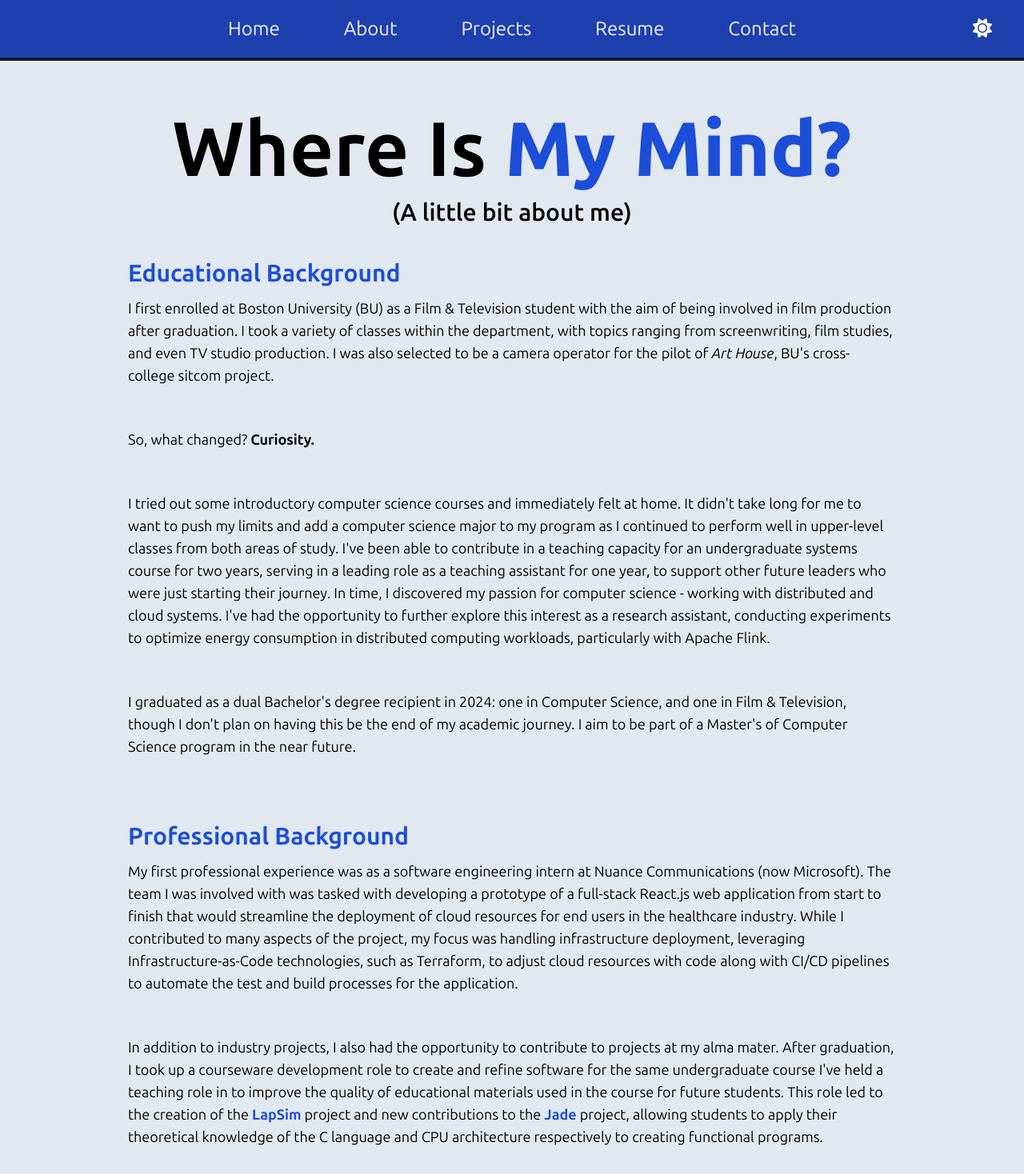
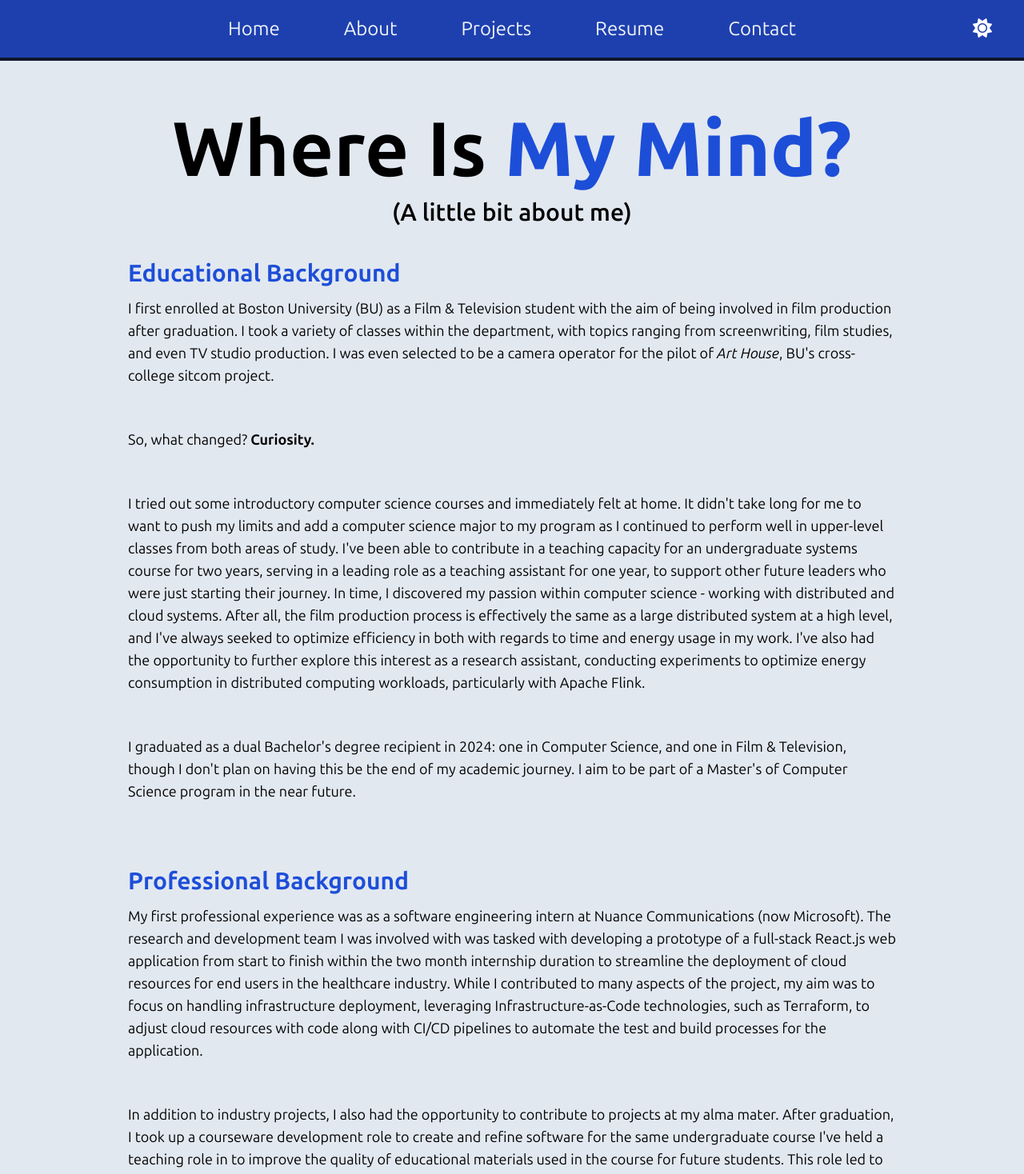
Before and after one commit to jakegustin/personal-website, a Vue app: page /about in a window 1280 px wide. Shown: the top 1468 px of the page at 80% size. Built offline with nearby package versions, Linux system fonts and the light colour scheme.

Commit message:
minor wording updates, updated resume

```diff
--- a/src/components/Home/EmploymentHist.vue
+++ b/src/components/Home/EmploymentHist.vue
@@ -1,3 +1,7 @@
+<script setup lang="ts">
+import { RouterLink } from 'vue-router';
+</script>
+
 <template>
     <div class="bg-blue-800 dark:bg-blue-900 text-slate-100 py-16 border-black border-y-4 transition-colors duration-300 ease-in-out">
         <h2 class="flex text-4xl font-bold place-content-center text-center py-5 px-5">I've Been Employed at These Organizations</h2>
@@ -13,7 +17,7 @@
                 </li>
                 <li class="text-2xl md:text-3xl mb-5 flex flex-row items-center w-full">
                     <i class="fa-solid fa-question text-5xl w-24 text-center  flex-shrink-0"></i>
-                    <span class="text-left pl-5">Hiring? Your organization could be <span class="text-teal-400 font-extrabold">next!</span></span>
+                    <span class="text-left pl-5">Hiring? Your organization could be <RouterLink to="/contact" class="hover:underline text-teal-400 font-extrabold">next!</RouterLink></span>
                 </li>
             </ul>
         </div>
--- a/src/components/Home/Hero.vue
+++ b/src/components/Home/Hero.vue
@@ -22,13 +22,11 @@ export default {
 
         const interval = setInterval(() => {
             if (localStorage.getItem('loadingComplete') === 'true') {
-                console.log("LIGHT IT UP!");
                 clearInterval(interval);
                 this.visibleTitle.forEach((_, index) => {
                     setTimeout(() => {this.visibleTitle[index] = true}, index * 1000)
                 });
             }
-            console.log("crap");
         }, 100);
 
     },
--- a/src/views/About.vue
+++ b/src/views/About.vue
@@ -20,7 +20,7 @@ import ContactFooter from '../components/ContactFooter.vue';
                     <h2 class="text-3xl font-bold text-blue-700">Educational Background</h2>
                     <p >I first enrolled at Boston University (BU) as a Film & Television student
                         with the aim of being involved in film production after graduation. I took a variety of classes within the department,
-                        with topics ranging from screenwriting, film studies, and even TV studio production. I was also selected to be a
+                        with topics ranging from screenwriting, film studies, and even TV studio production. I was even selected to be a
                         camera operator for the pilot of <i>Art House</i>, BU's cross-college sitcom project.
                     </p>
                     <br/>
@@ -31,8 +31,10 @@ import ContactFooter from '../components/ContactFooter.vue';
                         It didn't take long for me to want to push my limits and add a computer science major to my program as I continued to perform well in
                         upper-level classes from both areas of study. I've been able to contribute in a teaching capacity for an undergraduate systems
                         course for two years, serving in a leading role as a teaching assistant for one year, to support other future leaders
-                        who were just starting their journey. In time, I discovered my passion for computer science - working with distributed
-                        and cloud systems. I've had the opportunity to further explore this interest as a research assistant,
+                        who were just starting their journey. In time, I discovered my passion within computer science - working with distributed
+                        and cloud systems. After all, the film production process is effectively the same as a large distributed system at a high level,
+                        and I've always seeked to optimize efficiency in both with regards to time and energy usage in my work.
+                        I've also had the opportunity to further explore this interest as a research assistant,
                         conducting experiments to optimize energy consumption in distributed computing workloads, particularly with Apache Flink.
                     </p>
                     <br/>
@@ -45,9 +47,9 @@ import ContactFooter from '../components/ContactFooter.vue';
                     <h2 class="text-3xl font-bold text-blue-700">Professional Background</h2>
                     <p >
                         My first professional experience was as a software engineering intern at Nuance Communications (now Microsoft).
-                        The team I was involved with was tasked with developing a prototype of a full-stack React.js web application from start to
-                        finish that would streamline the deployment of cloud resources for end users in the healthcare industry. While I contributed to
-                        many aspects of the project, my focus was handling infrastructure deployment, leveraging Infrastructure-as-Code technologies, such
+                        The research and development team I was involved with was tasked with developing a prototype of a full-stack React.js web application from start to
+                        finish within the two month internship duration to streamline the deployment of cloud resources for end users in the healthcare industry. While I contributed to
+                        many aspects of the project, my aim was to focus on handling infrastructure deployment, leveraging Infrastructure-as-Code technologies, such
                         as Terraform, to adjust cloud resources with code along with CI/CD pipelines to automate the test and build processes for the application.
                     </p>
                     <br/>
@@ -55,9 +57,9 @@ import ContactFooter from '../components/ContactFooter.vue';
                         In addition to industry projects, I also had the opportunity to contribute to projects at my alma mater. After graduation,
                         I took up a courseware development role to create and refine software for the same undergraduate course I've held a teaching role in to
                         improve the quality of educational materials used in the course for future students. This role led to the creation of the
-                        <RouterLink to="/projects/lapsim"><span class="font-bold text-blue-700 ">LapSim</span></RouterLink> project and
-                        new contributions to the <RouterLink to="/projects/jade"><span class="font-bold text-blue-700">Jade</span></RouterLink>
-                         project, allowing students to apply their theoretical knowledge of the C language and CPU architecture respectively to creating functional programs.
+                        <RouterLink to="/projects/lapsim"><span class="font-bold text-cyan-400 hover:underline">LapSim</span></RouterLink> project and
+                        new contributions to the <RouterLink to="/projects/jade"><span class="font-bold text-cyan-400 hover:underline">Jade</span></RouterLink>
+                         project, allowing students to apply their theoretical knowledge of the C language and CPU architecture respectively to creating functional programs and circuitry.
                     </p>
                     <br/>
                     <p>
--- a/src/views/Jade.vue
+++ b/src/views/Jade.vue
@@ -50,7 +50,7 @@ export default {
                   <p class="pt-5">
                       With processor architecture being a new addition to the core undergraduate systems course at my alma mater, there were many aspects of
                       the course that needed to be updated and refined, including the lecture content and the assigned problem sets. The Jade schematic simulation
-                      tool was a core component of this addition, but revisions were necessary to incorporate it into the existing course structure.
+                      software, an open-source educational tool originally developed by MIT, was a core component of this addition. However, revisions were necessary to incorporate it into the existing course structure.
                   </p>
                   <br/>
                   <h3 class="text-2xl font-semibold">Key Contributions</h3>
@@ -77,6 +77,7 @@ export default {
                     <li>Autosave Functionality</li>
                     <li>Component Isolation/Merging</li>
                     <li>Improved Error Checking</li>
+                    <li>A lot more <a class="text-cyan-400 hover:underline" href="https://github.com/jakegustin/jade/blob/master/HOWTO.md" target="_blank">documentation</a></li>
                   </ul>
                   <br/>
                   <p>
--- a/src/views/LapSim.vue
+++ b/src/views/LapSim.vue
@@ -61,7 +61,7 @@ export default {
                       <p class="text-lg font-normal">
                         Written in the C language, this "client" program simulates data for 24 cars along a circuit of varying
                         corners and straights. Various metrics often found in real-world motorsports are simulated in this program, including lap times,
-                        sector times, fuel usage, tire wear, and engine mode. Pit stops, dynamic weather, and vehicle reliability add additional complexity into the simulation,
+                        sector times, fuel usage, tire wear, and engine mode. Pit stops, dynamic weather, and vehicle reliability add additional complexity into the simulation.
                         Randomness ensures a unique result every time, with the option to use randomization seeds for consistency.
                       </p>
                     </li>
--- a/src/views/Portfolio.vue
+++ b/src/views/Portfolio.vue
@@ -49,7 +49,7 @@ export default {
                   </p>
                   <br/>
                   <p>
-                      This website serves as an enhanced version of my resume, highlighting my creative and technical abilities that I have developed from my
+                      This static website serves as an enhanced version of my resume, highlighting my creative and technical abilities that I have developed from my
                       unique background in one interactive experience. For any organizations who are hiring, consider this to be a sample of the
                       quality work I can provide.
                   </p>
@@ -70,7 +70,7 @@ export default {
                     </li>
                     <li class="pb-5 text-xl font-medium">Tailwind CSS
                       <p class="text-lg font-normal">
-                        Styling was always most daunting part of web development. Using Tailwind CSS here eased this part of the development process significantly,
+                        Styling was always most daunting part of web development for me in the past. Using Tailwind CSS here eased this part of the development process significantly,
                         leveraging the class attribute of standard HTML elements to adjust those elements individually rather than using a separate CSS stylesheet.
                       </p>
                     </li>
```
Also changed, not shown: src/views/Contact.vue (+5 -5 lines), 1 other file (tests, documents, lock files or other folders).
